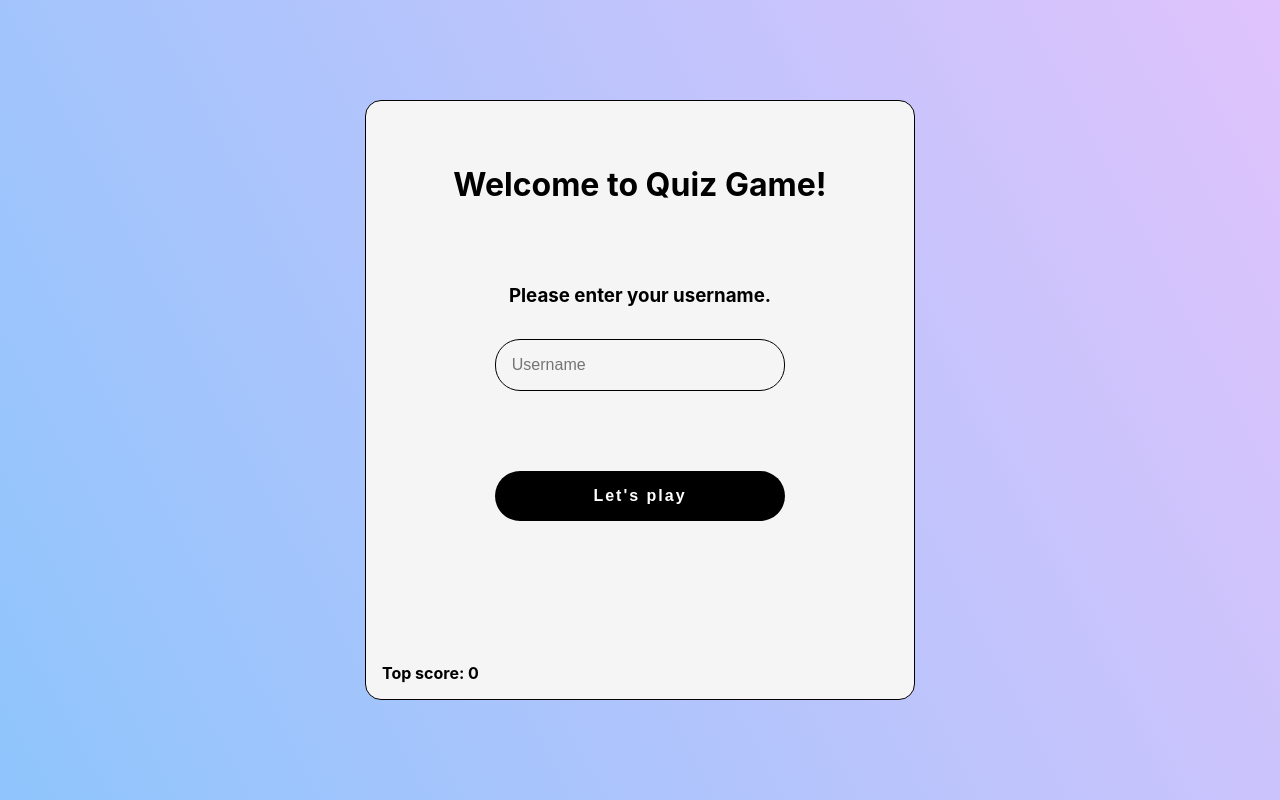
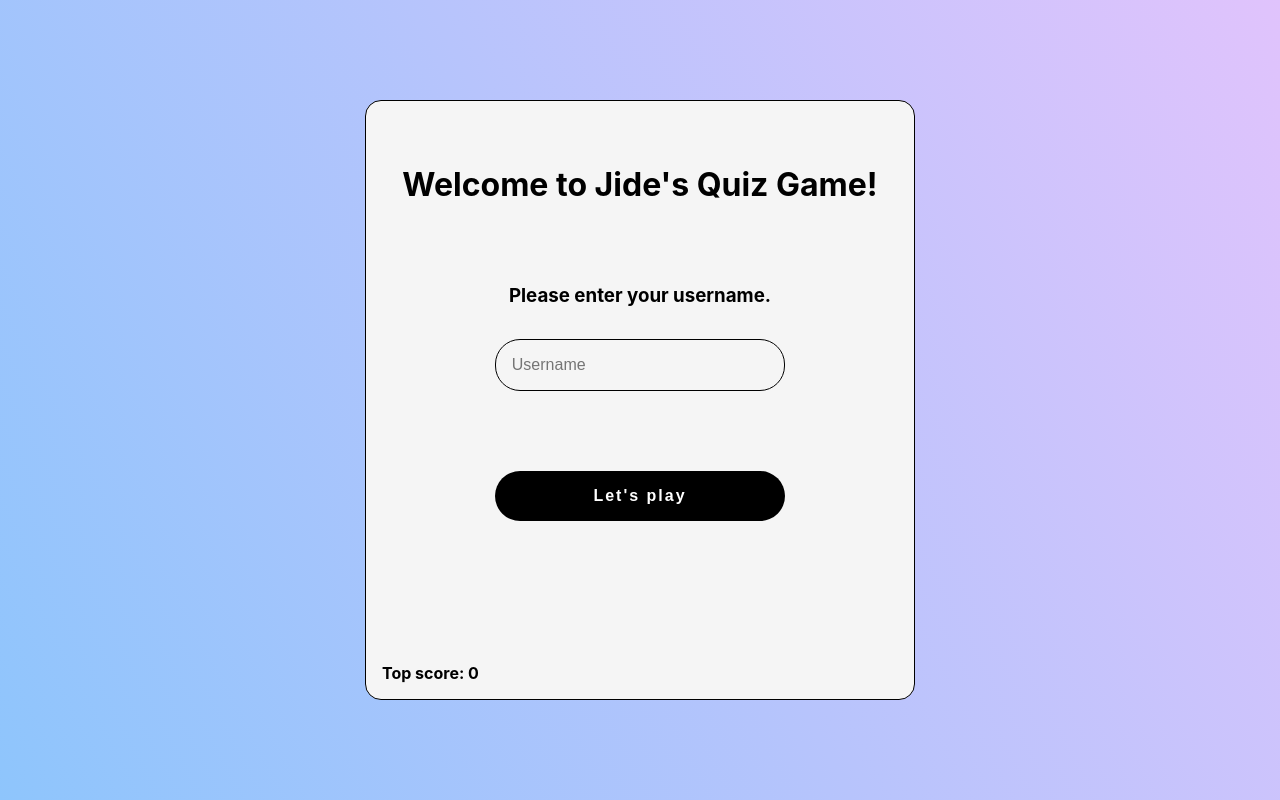
Before and after one commit to jaytriggz/Quiz-Game-, a React (Create React App) app: page / in a window 1280 px wide. Built offline with nearby package versions, Linux system fonts and the light colour scheme.

Commit message:
updates on quiz game

```diff
--- a/src/Components/StartingPage.jsx
+++ b/src/Components/StartingPage.jsx
@@ -19,7 +19,7 @@ const StartingPage = ({
 
   return (
     <Card>
-      <h1 className="header">Welcome to Quiz Game!</h1>
+      <h1 className="header">Welcome to Jide's Quiz Game!</h1>
       <h3 className="primary_text">Please enter your username.</h3>
       <input
         type="text"
```
